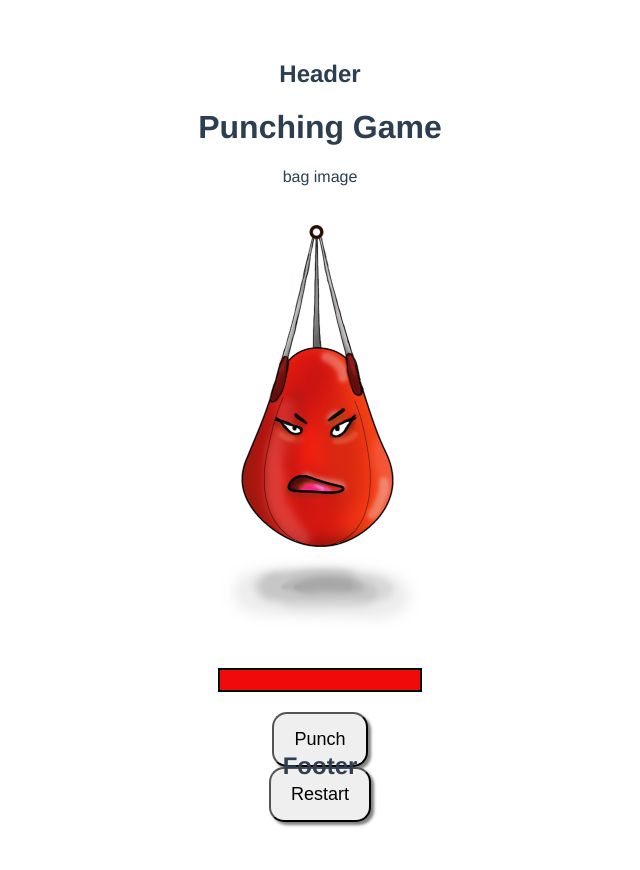
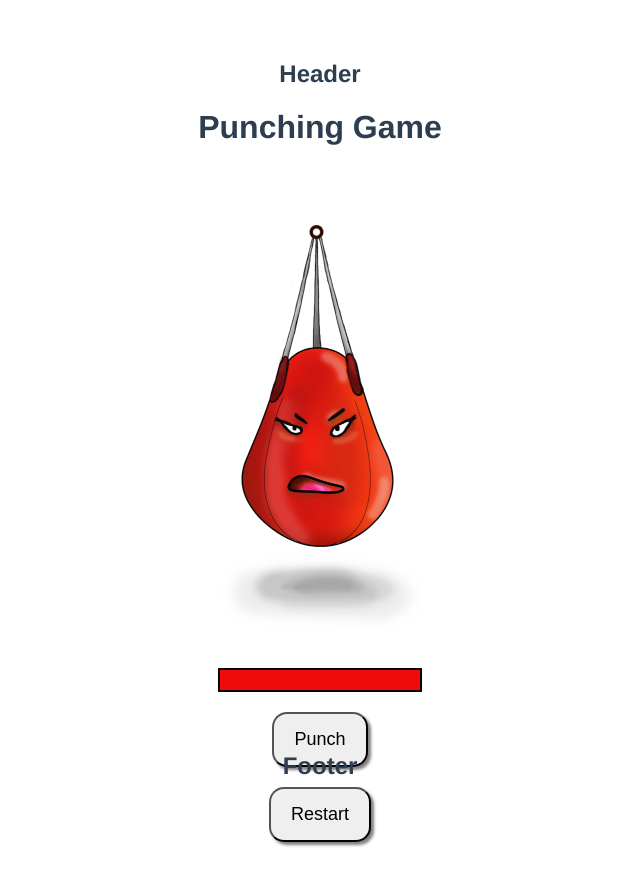
Before and after one commit to Lu-Smith/vue_punchbag_game, a Vue app in the folder punchbag_game/: page / in a window 1280 px wide. Shown: the whole page, without its empty margins (320-960 px from the left). Before the commit the page ends 830 px from the top, so only its background shows below. Built offline with nearby package versions, Linux system fonts and the light colour scheme.

Commit message:
Updated MainGame

```diff
--- a/punchbag_game/src/components/MainGame.vue
+++ b/punchbag_game/src/components/MainGame.vue
@@ -1,6 +1,6 @@
 <template>
   <div>
-    <div id="bag"> bag image</div>
+    <div id="bag"></div>
     <div id="bag-health">
       <div></div>
     </div>
@@ -59,6 +59,7 @@ export default{
     border-radius: 15px;
     box-shadow: 3px 3px 3px rgba(0, 0, 0, 0.5);
     font-size: 18px;
+    margin-bottom: 20px;
   }
 
 
```
